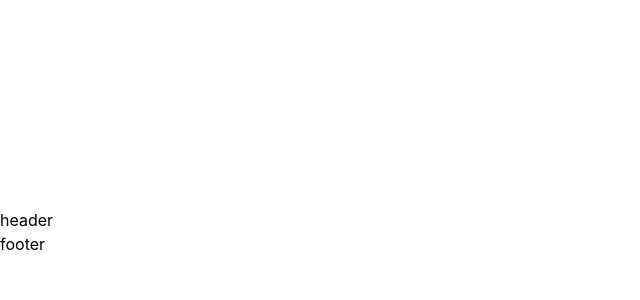
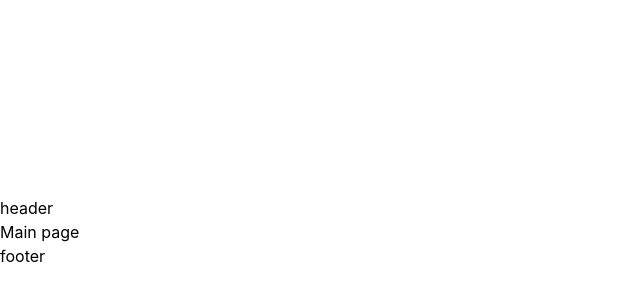
Before and after one commit to MartaMarkiv/lionsinlaw, a React (Vite) app: page / in a window 1280 px wide. Shown: the part 168-468 px from the top of the page, without its empty margins (0-640 px from the left). Built offline with nearby package versions, Linux system fonts and the light colour scheme.

Commit message:
Added routing

```diff
--- a/src/main.jsx
+++ b/src/main.jsx
@@ -1,10 +1,14 @@
 import { StrictMode } from "react";
 import { createRoot } from "react-dom/client";
+import { RouterProvider } from "react-router-dom";
 import "./index.scss";
 import App from "./App.jsx";
+import router from "./routes/router.jsx";
 
 createRoot(document.getElementById("root")).render(
   <StrictMode>
-    <App />
+    <RouterProvider router={router}>
+      <App />
+    </RouterProvider>
   </StrictMode>
 );
--- /dev/null
+++ b/src/pages/main/Main.jsx
@@ -0,0 +1,5 @@
+import "./style.scss";
+
+export default function Main() {
+  return <div>Main page</div>
+}
--- /dev/null
+++ b/src/routes/router.jsx
@@ -0,0 +1,19 @@
+import { createBrowserRouter } from "react-router-dom";
+import { MAIN_ROUTE } from "./routes";
+import Main from "../pages/main/Main";
+import App from "../App";
+
+const router = createBrowserRouter([
+  {
+    path: MAIN_ROUTE,
+    element: <App />,
+    children: [
+      {
+        path: MAIN_ROUTE,
+        element: <Main />
+      }
+    ]
+  }
+]);
+
+export default router;
--- /dev/null
+++ b/src/routes/routes.js
@@ -0,0 +1 @@
+export const MAIN_ROUTE = "/";
--- a/vite.config.js
+++ b/vite.config.js
@@ -1,7 +1,7 @@
-import { defineConfig } from "vite"
-import react from "@vitejs/plugin-react"
+import { defineConfig } from "vite";
+import react from "@vitejs/plugin-react";
 
 // https://vite.dev/config/
 export default defineConfig({
-  plugins: [react()],
+  plugins: [react()]
 })
```
Also changed, not shown: src/pages/main/style.scss (added).
